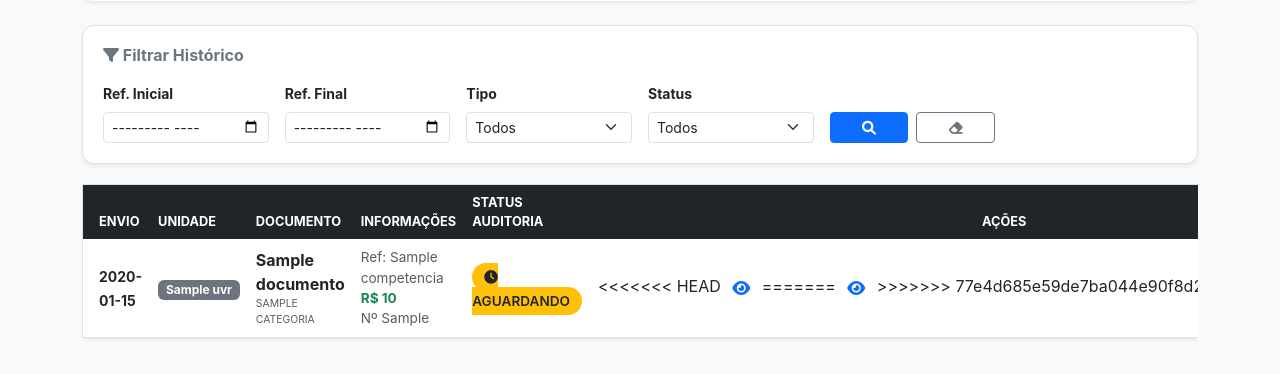
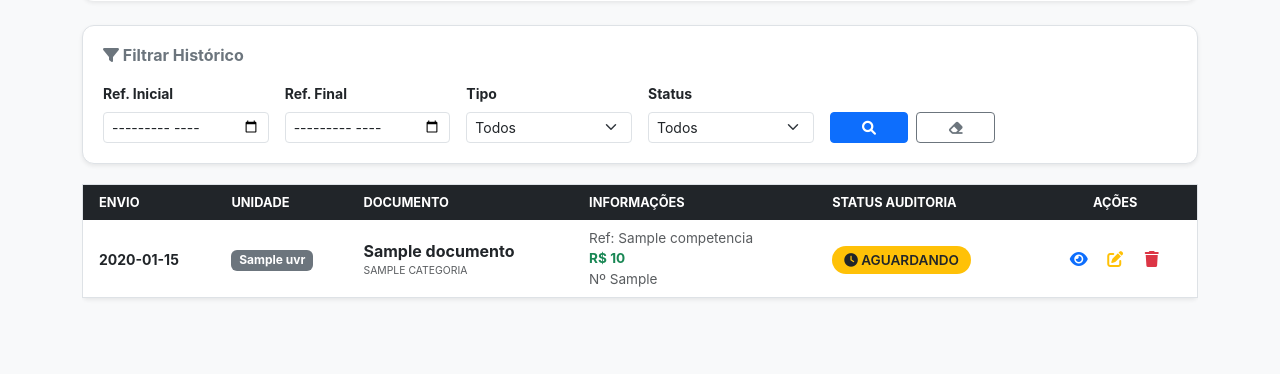
Before and after one commit to MarcosJoseChaves/sistema-recic3, a Flask app: page /documentos in a window 1280 px wide. Shown: the part 483-857 px from the top of the page. After the commit the page ends 782 px from the top, so only its background shows below. Run offline with Flask 3, Linux system fonts and the light colour scheme; a user stored in the database is signed in; a database or web service that is not in the repository returns one stand-in record (values such as "Sample title"); some libraries are stand-ins or nearby versions.

Commit message:
visualizar pdf

```diff
--- a/templates/documentos.html
+++ b/templates/documentos.html
@@ -221,15 +221,11 @@
                     <td class="text-center" style="white-space: nowrap;">
                         <!-- Ver Arquivo -->
                         {% if doc.caminho_arquivo %}
-<<<<<<< HEAD
                         {% set doc_url = doc.url_visualizacao or doc.caminho_arquivo %}
                         {% if not doc_url.startswith('http') %}
                         {% set doc_url = '/uploads/' ~ doc_url %}
                         {% endif %}
                         <a href="{{ doc_url }}" target="_blank" class="btn btn-acao btn-outline-primary" title="Ver Arquivo"><i class="fas fa-eye"></i></a>
-=======
-                        <a href="/uploads/{{ doc.caminho_arquivo }}" target="_blank" class="btn btn-acao btn-outline-primary" title="Ver Arquivo"><i class="fas fa-eye"></i></a>
->>>>>>> 77e4d685e59de7ba044e90f8d267474a6dd9476b
                         {% endif %}
 
                         <!-- Auditoria (Admin) -->
```
